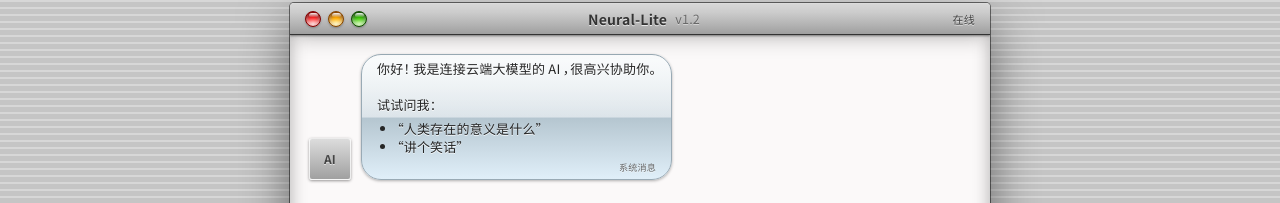
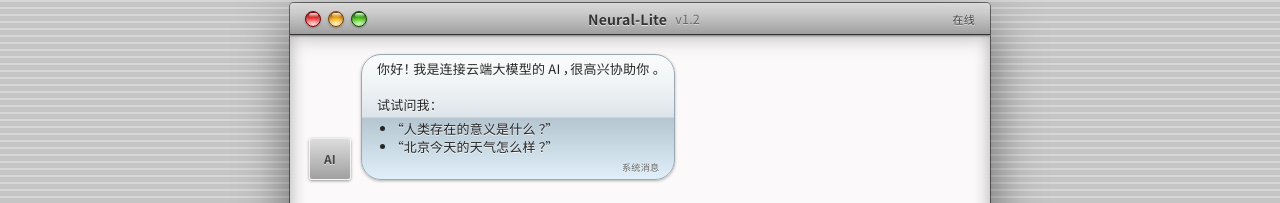
Before and after one commit to Ethan-iae/Neural-Lite, a plain HTML site: page index.html in a window 1280 px wide. Shown: the part 77-280 px from the top of the page. Drawn offline with Linux system fonts and the light colour scheme; a web font is replaced by a local one.

Commit message:
介绍更新

```diff
--- a/index.html
+++ b/index.html
@@ -1367,12 +1367,12 @@
             <div class="message-row">
                 <div class="avatar ai-avatar">AI</div>
                 <div class="bubble ai-bubble">
-                    你好！ 我是连接云端大模型的 AI ，很高兴协助你。<br>
+                    你好！ 我是连接云端大模型的 AI ，很高兴协助你 。<br>
                     <br>
                     试试问我：
                     <ul>
-                        <li>“人类存在的意义是什么”</li>
-                        <li>“讲个笑话”</li>
+                        <li>“人类存在的意义是什么 ？”</li>
+                        <li>“北京今天的天气怎么样 ？”</li>
                     </ul>
                     <div class="similarity-score">系统消息</div>
                 </div>
```
